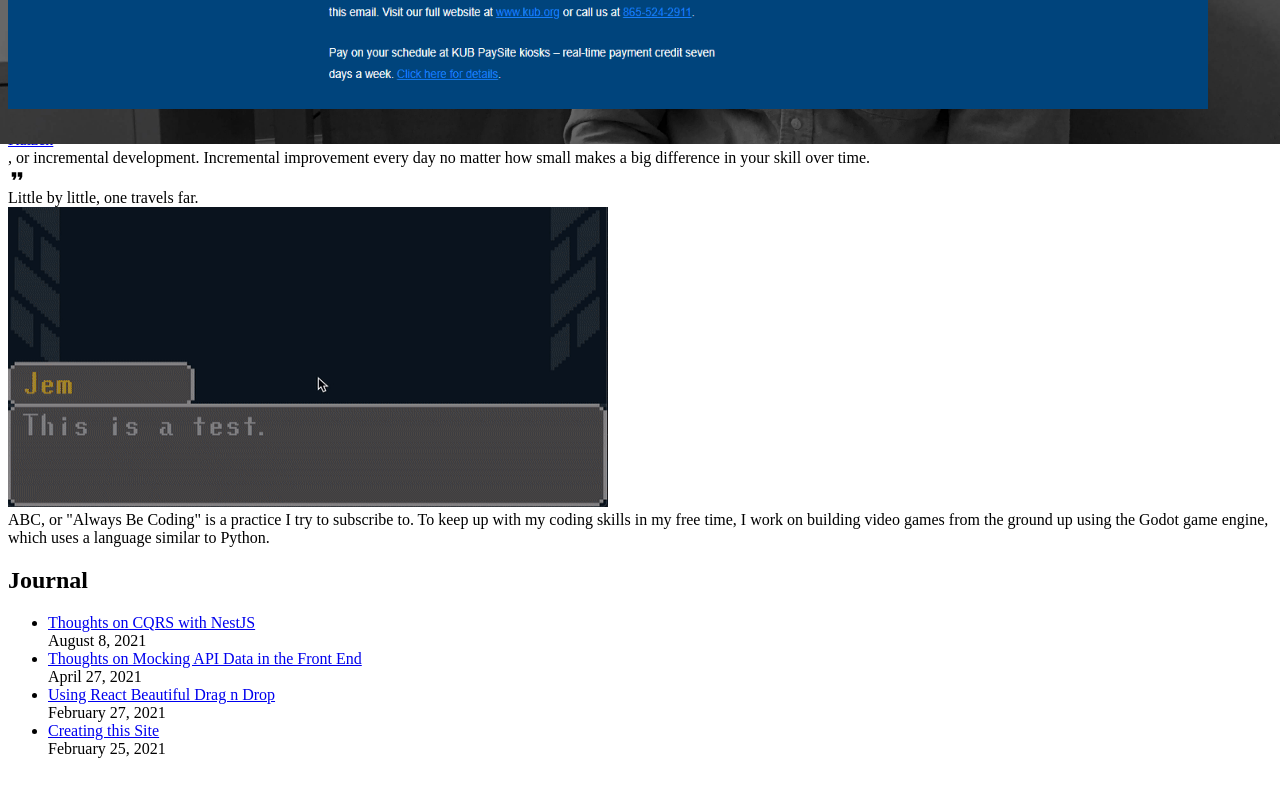
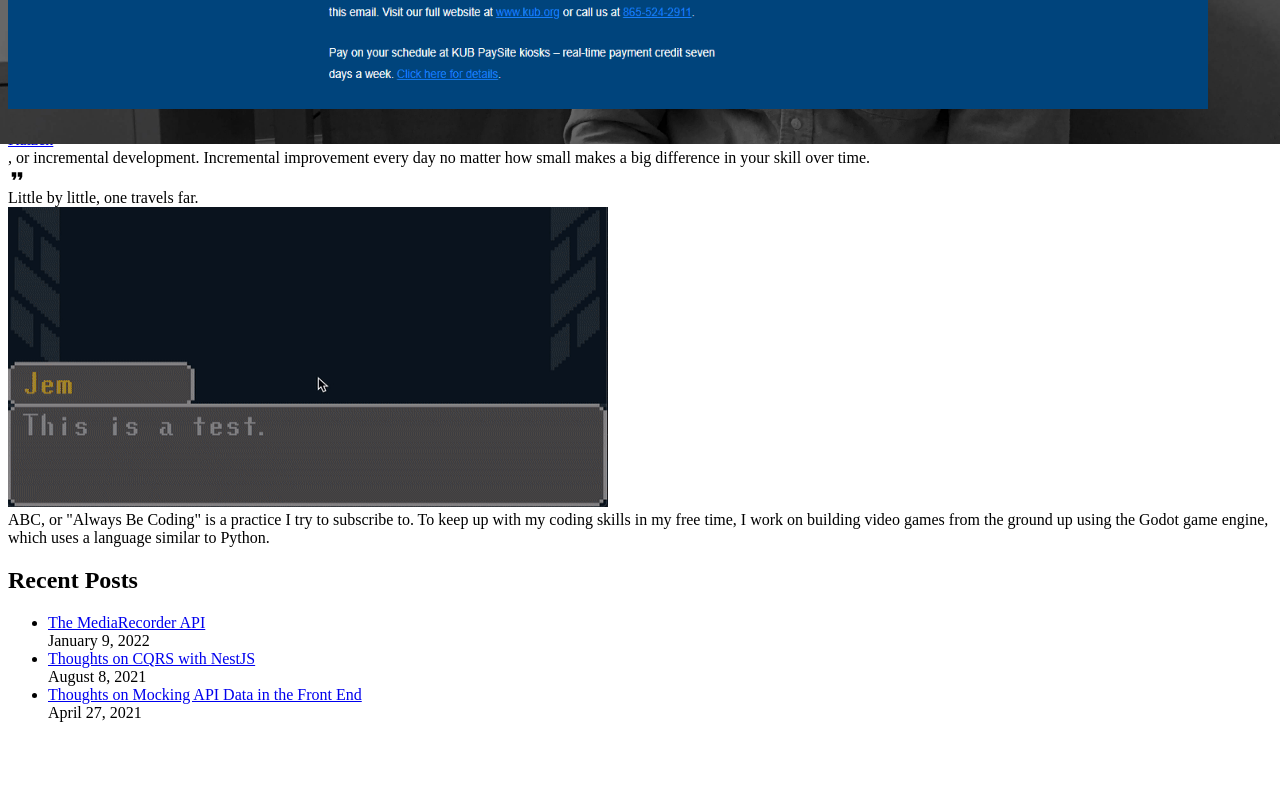
Before and after one commit to KaufmanDeveloper/kaufman-personal-site, a Next.js app: page / in a window 1280 px wide. Shown: the part 656-1452 px from the top of the page. After the commit the page ends 1430 px from the top, so only its background shows below. Built offline with nearby package versions, Linux system fonts and the light colour scheme.

Commit message:
feat: Write MediaRecorder blog post and show recent posts on home screen (#18)
* feat: Add MediaRecorder blog post

* feat: Only display last three posts in Journal section on main page

```diff
--- a/components/Journal/index.jsx
+++ b/components/Journal/index.jsx
@@ -1,12 +1,16 @@
-import Link from "next/link";
-import Date from "../date";
+import Link from 'next/link'
+import Date from '../date'
 
-import { Section, SectionContent, SectionHeader } from "../Content";
+import { Section, SectionContent, SectionHeader } from '../Content'
 
-export default function Journal({ allPostsData }) {
+export default function Journal({ allPostsData, pageTitle }) {
+  const sectionHeader = pageTitle ? pageTitle : 'Journal'
+
   return (
     <Section className="mt-12 max-w-xl">
-      <SectionHeader className="text-4xl text-primary">Journal</SectionHeader>
+      <SectionHeader className="text-4xl text-primary">
+        {sectionHeader}
+      </SectionHeader>
 
       <SectionContent className="mt-4 lg:mt-6">
         <ul className="mt-8">
@@ -25,5 +29,5 @@ export default function Journal({ allPostsData }) {
         </ul>
       </SectionContent>
     </Section>
-  );
+  )
 }
--- a/pages/index.jsx
+++ b/pages/index.jsx
@@ -27,6 +27,8 @@ export default function Home({ allPostsData }) {
   const isMobileView = useMediaQuery(screenSizes.md)
   const sectionalMargin = 'mt-10 lg:mt-20'
   const sectionalMarginBottom = 'mb-6 lg:mb-10'
+
+  const recentPosts = allPostsData.slice(0, 3)
 
   return (
     <Layout home>
@@ -123,7 +125,7 @@ export default function Home({ allPostsData }) {
       </div>
 
       <div className={`${sectionalMargin} ${sectionalMarginBottom}`}>
-        <Journal allPostsData={allPostsData} />
+        <Journal pageTitle="Recent Posts" allPostsData={recentPosts} />
       </div>
     </Layout>
   )
--- /dev/null
+++ b/posts/media-recorder.md
@@ -0,0 +1,22 @@
+---
+title: "The MediaRecorder API"
+date: "2022-01-09"
+---
+
+The [W3C MediaRecorder API](https://www.w3.org/TR/mediastream-recording/#mediarecorder-api) is an easy to use tool that provides flexible functionality for audio and video recording in front end applications. My first pass with using it to create an audio recording app that saves voice files to Azure was working great. There's some issues to keep in mind when using it however that I hope get addressed in the future.
+
+Out of the box, you can make recordings with the mime type `webm`. You can save these audio files as blobs as an `ogg`, `wav`, `mp3`, or `m4a`. But these files don't seem to play back in Mac and iOS, which is a major issue. I spent a few days trying to figure out the reason these files wouldn't seem to play on Mac. One thing I did to try to gain more knowledge on what was going on was I tried to base64 encode the files through an online encoder, and got a warning saying the files were being recognized as a "video" type.
+
+My best guess was that this translation from a `webm` audio file to a non `.webm` extension wasn't truly translating the file to another format. It was a file that could be played back on Windows and Android, but Mac operating systems were a no go.
+
+### So what were my options?
+
+I tried converting the file to another file format and playing that back on Mac operating systems. That worked. So one option I had was to try and figure out a way to convert the file format. I probably would have tried to do this in the API layer.
+
+What I ended up doing was using an old tried and true Javascript library to record audio called [Recorderjs](https://github.com/mattdiamond/Recorderjs). It can record audio to `wav` that is encoded correctly, and `wav` files can play back in all operating systems without using an application specifically to play back the file. For usage with Ember, this meant using the `vendor` directory and adding an import to `ember-cli-build.js` to specify an import from a non-module JS dependency using the `import` directive. Doing this will also allow me to make changes to the dependency to allow me to compress the audio into a smaller file size, as the library makes pretty large files.
+
+Using `Recorderjs` instead of the `MediaRecorder` API allowed me to keep the API logic that saves audio files to only having to save the blob to Azure instead of also having to convert the file format. I am hoping to be able to revert to using `MediaRecorder` in the future however, as it's a very simple way to record audio on the front end.
+
+### What kind of stuff did I learn?
+
+There are times when the best option is to rip out the tool you're using with another one. Though `Recorderjs` is an old dependency, and I will have to do some tweaking on it for my own purposes, it's one that does everything I need it to do. I also learned that there's a lot more that goes into encoding audio files than I initially thought! Hopefully as `MediaRecorder` matures, it will be a solid out of the box solution for video and audio recordings in web applications.
```
Also changed, not shown: styles/tailwind.css.
